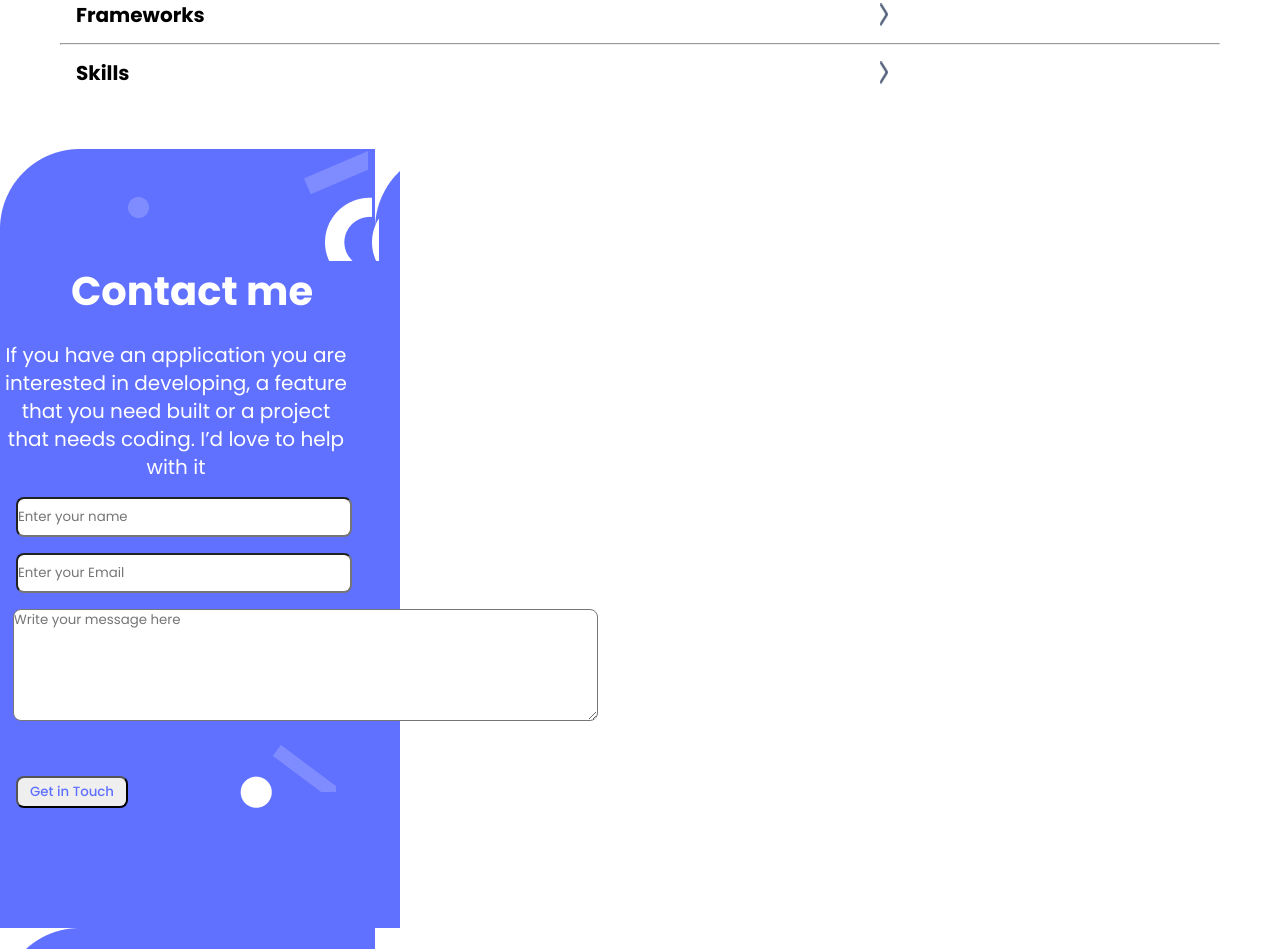
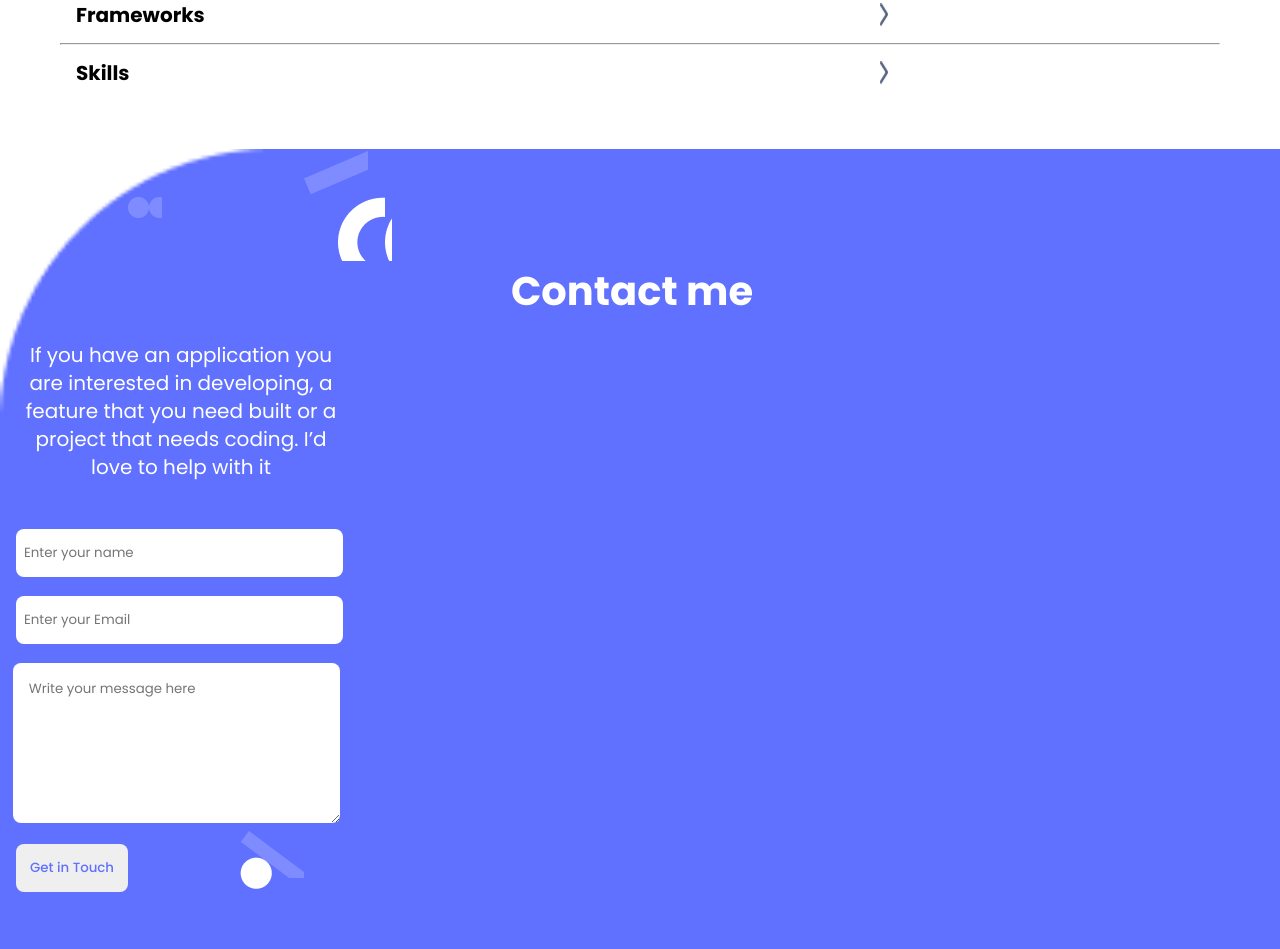
Before and after one commit to shahnawaza75/Myfirst_Porfolio, a website: page index.html in a window 1280 px wide. Shown: the part 3603-4552 px from the top of the page. Drawn offline with Linux system fonts and the light colour scheme.

Commit message:
fixed the errors of conatact form

```diff
--- a/index.css
+++ b/index.css
@@ -217,9 +217,11 @@ hr {
 
 .last_section {
   background-image: url("./images/Contactme.png");
-  height: 50rem;
-  width: 25rem;
+  min-height: 800px;
+  width: 100%;
   margin-top: 4rem;
+  background-repeat: no-repeat;
+  background-size: cover;
 }
 
 .logo1 {
@@ -237,7 +239,7 @@ hr {
 .logo2 {
   background-image: url(./images/Ellipse12.png);
   height: 21px;
-  width: 21px;
+  width: 34px;
   margin-left: 8rem;
 }
 
@@ -260,43 +262,59 @@ hr {
   font-size: 20px;
   line-height: 28px;
   text-align: center;
-  margin-right: 3rem;
+
   color: white;
+  left: 24px;
+  width: 334px;
+  margin-left: 14px;
+  margin-bottom: 2rem;
 }
 
 .text1 {
-  height: 2.5rem;
-  width: 21rem;
+  height: 3rem;
+  width: 327px;
   align-items: center;
   margin-left: 1rem;
   border-radius: 0.5rem;
   margin-top: 1rem;
+  border: none;
+  padding: 0.5rem;
+  margin-bottom: 3px;
 }
 
-.text2 {
+/* .text2 {
   height: 2.5rem;
   width: 19rem;
   align-items: center;
   margin-left: 1rem;
   border-radius: 0.5rem;
-}
+} */
 
 .textarea_form {
   color: #b3bac5;
-  height: 7rem;
+  height: 10rem;
   margin-left: 0.8rem;
   margin-top: 1rem;
   border-radius: 0.5rem;
+  border: none;
+  padding: 1rem;
+  width: 327px;
 }
 
 .button_last {
-  height: 2rem;
+  height: 3rem;
   width: 7rem;
   color: #6070ff;
   margin-left: 1rem;
   font-weight: 500;
   border-radius: 0.5rem;
-  margin-top: 2rem;
+  margin-top: -50px;
+  border: none;
+}
+
+.button_last:hover {
+  background-color: blue;
+  color: white;
 }
 
 .end_logo {
@@ -309,11 +327,13 @@ hr {
   height: 2rem;
   width: 2rem;
   margin-left: 7rem;
-  margin-top: 2rem;
+  margin-top: -37px;
 }
 
 .logo5 {
   background-image: url(./images/Rectangle7.png);
   height: 3rem;
   width: 4rem;
+
+  margin-left: 15rem;
 }
--- a/index.html
+++ b/index.html
@@ -188,10 +188,12 @@
 
 
     <form class="last_section" action="https://formspree.io/f/xbjwkevl" method="post">
+
+
         <div class="logo1">
         </div>
         <div class="logo_container">
-            <div class="logo2">
+             <div class="logo2">
             </div>
 
             <div class="logo3">
@@ -204,19 +206,22 @@
 
         <p class="last_para">If you have an application you are interested in developing, a feature that you need built or a project that needs coding. I’d love to help with it </p>
     <div>
-   <input type="text" placeholder="Enter your name" maxlength="30" required class="text1">
+   <input type="text" placeholder="Enter your name"  maxlength="30" required class="text1" name="name">
 </div>
-   <input type="email" placeholder="Enter your Email" required class="text1">
+   <input type="email" placeholder="Enter your Email" required class="text1" name="email">
    <div>
-   <textarea class="textarea_form" rows="4" maxlength="500" placeholder="Write your message here" cols="50"></textarea>
+   <textarea class="textarea_form" required rows="4" maxlength="500" placeholder="Write your message here" cols="50" name="message"></textarea>
+</div>
+<div class="logo5">
 </div>
 <div class="end_logo">
 <button type="submit" class="button_last">Get in Touch</button>
 <div class="logo4">
 </div>
-<div class="logo5">
+
 </div>
 </div>
+
 </form>
 
 
```
Also changed, not shown: README.md, images/contactlogos.png (added).
